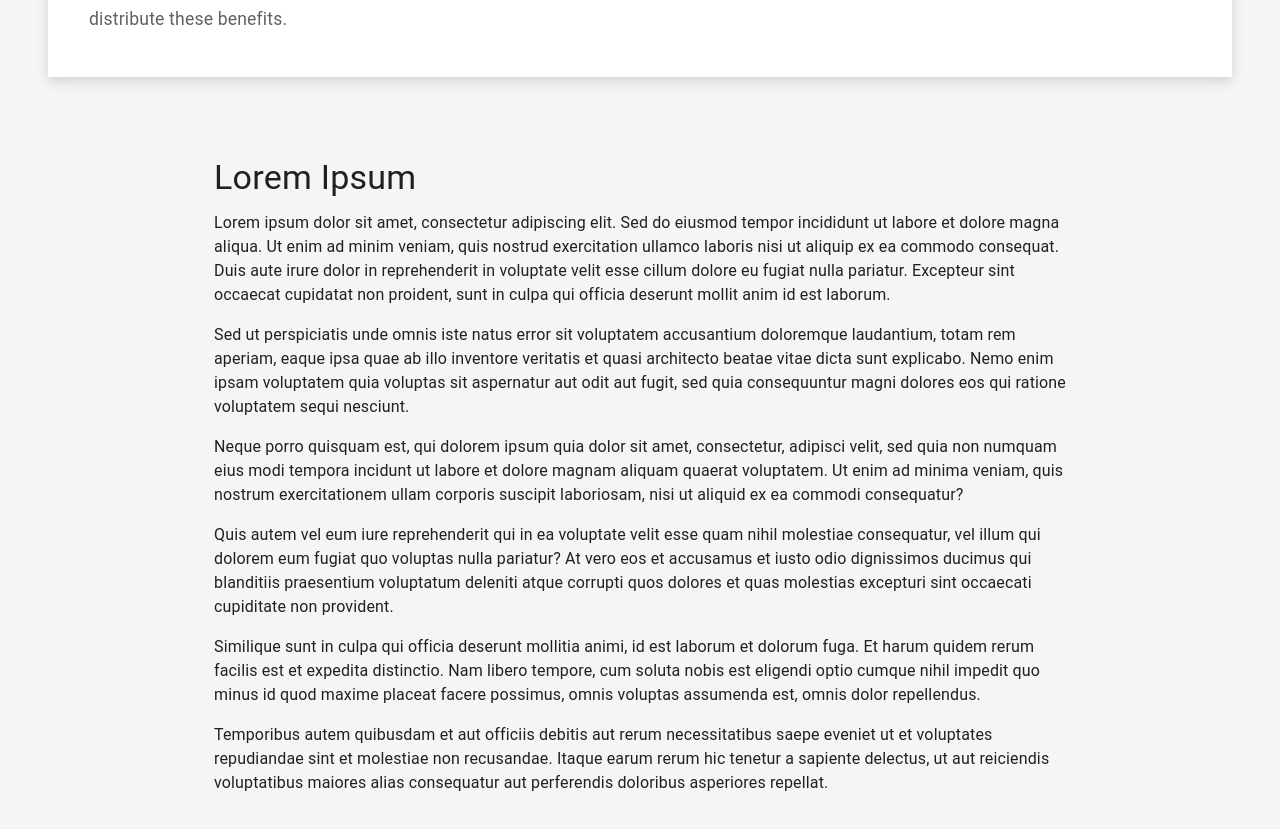
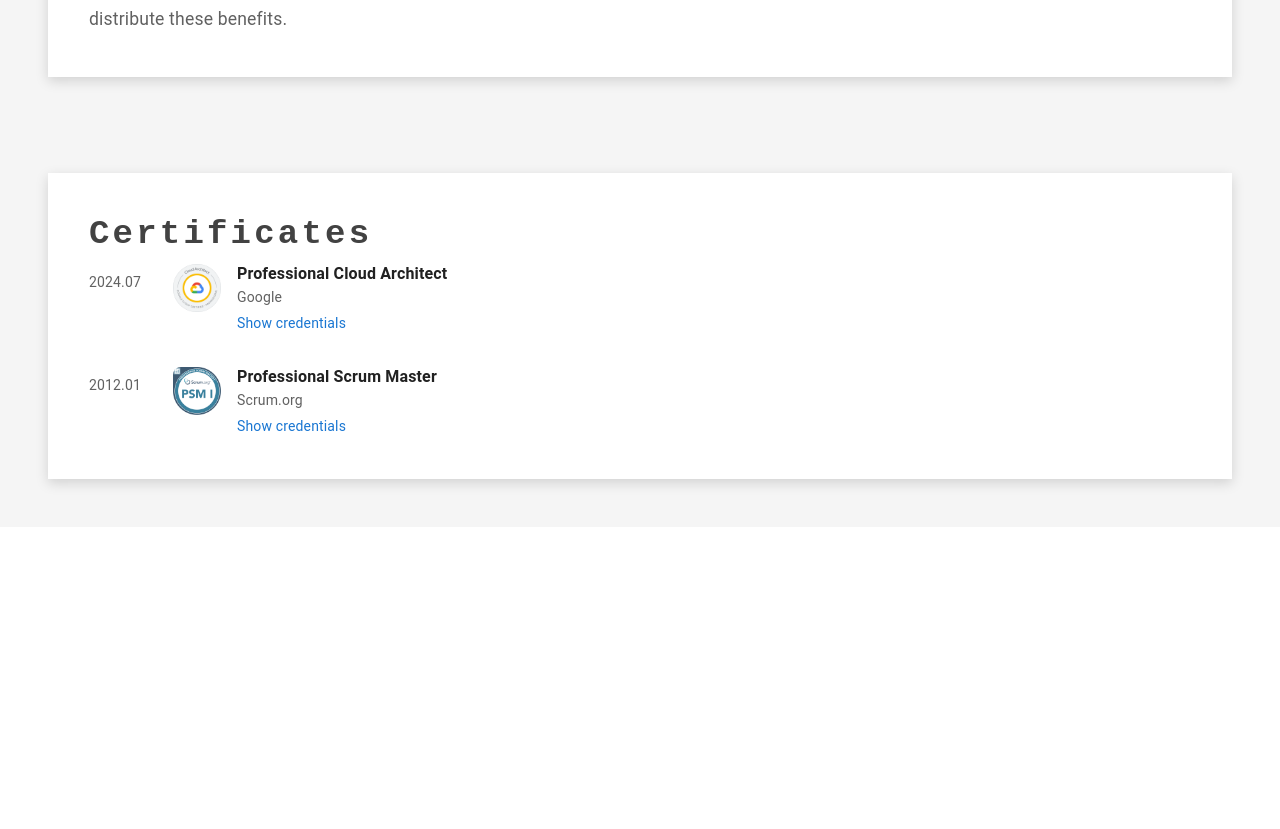
Before and after one commit to rlukawski/personal-website-2, a Next.js app: page / in a window 1280 px wide. Shown: the part 2360-3189 px from the top of the page. After the commit the page ends 2887 px from the top, so only its background shows below. Built offline with nearby package versions, Linux system fonts and the light colour scheme; what @mui/material-nextjs would draw is missing.

Commit message:
Add certificates

```diff
--- a/src/app/page.tsx
+++ b/src/app/page.tsx
@@ -1,12 +1,12 @@
 "use client";
 
 import Container from "@mui/material/Container";
-import Typography from "@mui/material/Typography";
 import { grey } from "@mui/material/colors";
 import { ResponsiveAppBar } from "@/components/ResponsiveAppBar";
 import { HeaderSection } from "@/components/HeaderSection";
 import { AboutSection } from "@/components/AboutSection";
 import { ProjectsSection } from "@/components/ProjectsSection";
+import { CertificatesSection } from "@/components/CertificatesSection";
 
 export default function Page() {
   return (
@@ -15,57 +15,7 @@ export default function Page() {
       <HeaderSection />
       <AboutSection />
       <ProjectsSection />
-      <Container maxWidth="md" sx={{ py: 4, px: 2 }}>
-        <Typography variant="h4" component="h1" gutterBottom>
-          Lorem Ipsum
-        </Typography>
-        <Typography variant="body1" paragraph>
-          Lorem ipsum dolor sit amet, consectetur adipiscing elit. Sed do
-          eiusmod tempor incididunt ut labore et dolore magna aliqua. Ut enim ad
-          minim veniam, quis nostrud exercitation ullamco laboris nisi ut
-          aliquip ex ea commodo consequat. Duis aute irure dolor in
-          reprehenderit in voluptate velit esse cillum dolore eu fugiat nulla
-          pariatur. Excepteur sint occaecat cupidatat non proident, sunt in
-          culpa qui officia deserunt mollit anim id est laborum.
-        </Typography>
-        <Typography variant="body1" paragraph>
-          Sed ut perspiciatis unde omnis iste natus error sit voluptatem
-          accusantium doloremque laudantium, totam rem aperiam, eaque ipsa quae
-          ab illo inventore veritatis et quasi architecto beatae vitae dicta
-          sunt explicabo. Nemo enim ipsam voluptatem quia voluptas sit
-          aspernatur aut odit aut fugit, sed quia consequuntur magni dolores eos
-          qui ratione voluptatem sequi nesciunt.
-        </Typography>
-        <Typography variant="body1" paragraph>
-          Neque porro quisquam est, qui dolorem ipsum quia dolor sit amet,
-          consectetur, adipisci velit, sed quia non numquam eius modi tempora
-          incidunt ut labore et dolore magnam aliquam quaerat voluptatem. Ut
-          enim ad minima veniam, quis nostrum exercitationem ullam corporis
-          suscipit laboriosam, nisi ut aliquid ex ea commodi consequatur?
-        </Typography>
-        <Typography variant="body1" paragraph>
-          Quis autem vel eum iure reprehenderit qui in ea voluptate velit esse
-          quam nihil molestiae consequatur, vel illum qui dolorem eum fugiat quo
-          voluptas nulla pariatur? At vero eos et accusamus et iusto odio
-          dignissimos ducimus qui blanditiis praesentium voluptatum deleniti
-          atque corrupti quos dolores et quas molestias excepturi sint occaecati
-          cupiditate non provident.
-        </Typography>
-        <Typography variant="body1" paragraph>
-          Similique sunt in culpa qui officia deserunt mollitia animi, id est
-          laborum et dolorum fuga. Et harum quidem rerum facilis est et expedita
-          distinctio. Nam libero tempore, cum soluta nobis est eligendi optio
-          cumque nihil impedit quo minus id quod maxime placeat facere possimus,
-          omnis voluptas assumenda est, omnis dolor repellendus.
-        </Typography>
-        <Typography variant="body1" paragraph>
-          Temporibus autem quibusdam et aut officiis debitis aut rerum
-          necessitatibus saepe eveniet ut et voluptates repudiandae sint et
-          molestiae non recusandae. Itaque earum rerum hic tenetur a sapiente
-          delectus, ut aut reiciendis voluptatibus maiores alias consequatur aut
-          perferendis doloribus asperiores repellat.
-        </Typography>
-      </Container>
+      <CertificatesSection />
     </Container>
   );
 }
--- /dev/null
+++ b/src/components/CertificatesSection.tsx
@@ -0,0 +1,85 @@
+import Box from "@mui/material/Box";
+import Typography from "@mui/material/Typography";
+import Link from "@mui/material/Link";
+import { grey } from "@mui/material/colors";
+import Image from "next/image";
+import { SectionLayout } from "./SectionLayout";
+import React from "react";
+
+const certificatesData = [
+  {
+    date: "2024.07",
+    name: "Professional Cloud Architect",
+    issuer: "Google",
+    customIcon: "/google-cloud-architect.png",
+    validationLink: "https://www.credly.com/badges/257b922c-e06d-493b-b9a8-4e3be00b87a3/linked_in_profile",
+  },
+  {
+    date: "2012.01",
+    name: "Professional Scrum Master",
+    issuer: "Scrum.org",
+    customIcon: "/scrum-master-psm1.png",
+    validationLink: "https://www.credly.com/badges/44c1cea7-7e2a-4a44-88ee-03c189587963",
+  },
+];
+
+export function CertificatesSection() {
+  return (
+    <SectionLayout title="Certificates">
+      <Box sx={{ display: "grid", gridTemplateColumns: "auto 1fr", gap: 4, alignItems: "start" }}>
+        {certificatesData.map((cert, index) => (
+          <React.Fragment key={index}>
+            {/* Date Column */}
+            <Box sx={{ display: "flex", alignItems: "center", pt: 1 }}>
+              <Typography variant="body2" sx={{ color: grey[700] }}>
+                {cert.date}
+              </Typography>
+            </Box>
+
+            {/* Content Column */}
+            <Box sx={{ display: "flex", alignItems: "flex-start", gap: 2 }}>
+              {cert.customIcon && (
+                <Box
+                  sx={{
+                    width: 48,
+                    height: 48,
+                    flexShrink: 0,
+                    position: "relative",
+                    borderRadius: 2,
+                    overflow: "hidden",
+                  }}
+                >
+                  <Image
+                    src={cert.customIcon}
+                    alt={cert.name}
+                    fill
+                    style={{ objectFit: "contain" }}
+                  />
+                </Box>
+              )}
+              <Box sx={{ flex: 1 }}>
+                <Typography variant="body1" component="div" sx={{ fontWeight: "bold", color: grey[900], lineHeight: 1.2 }}>
+                  {cert.name}
+                </Typography>
+                <Typography variant="body2" component="div" sx={{ color: grey[700], mt: 0.5, mb: 0.5 }}>
+                  {cert.issuer}
+                </Typography>
+                {cert.validationLink && (
+                  <Link
+                    href={cert.validationLink}
+                    target="_blank"
+                    rel="noopener noreferrer"
+                    underline="hover"
+                    sx={{ color: "#1976d2", fontSize: "0.875rem" }}
+                  >
+                    Show credentials
+                  </Link>
+                )}
+              </Box>
+            </Box>
+          </React.Fragment>
+        ))}
+      </Box>
+    </SectionLayout>
+  );
+}
```
Also changed, not shown: public/google-cloud-architect.png (added), public/scrum-master-psm1.png (added), src/components/AnimatedHamburger.tsx (line endings or trailing spaces), src/components/types.ts (line endings or trailing spaces).
